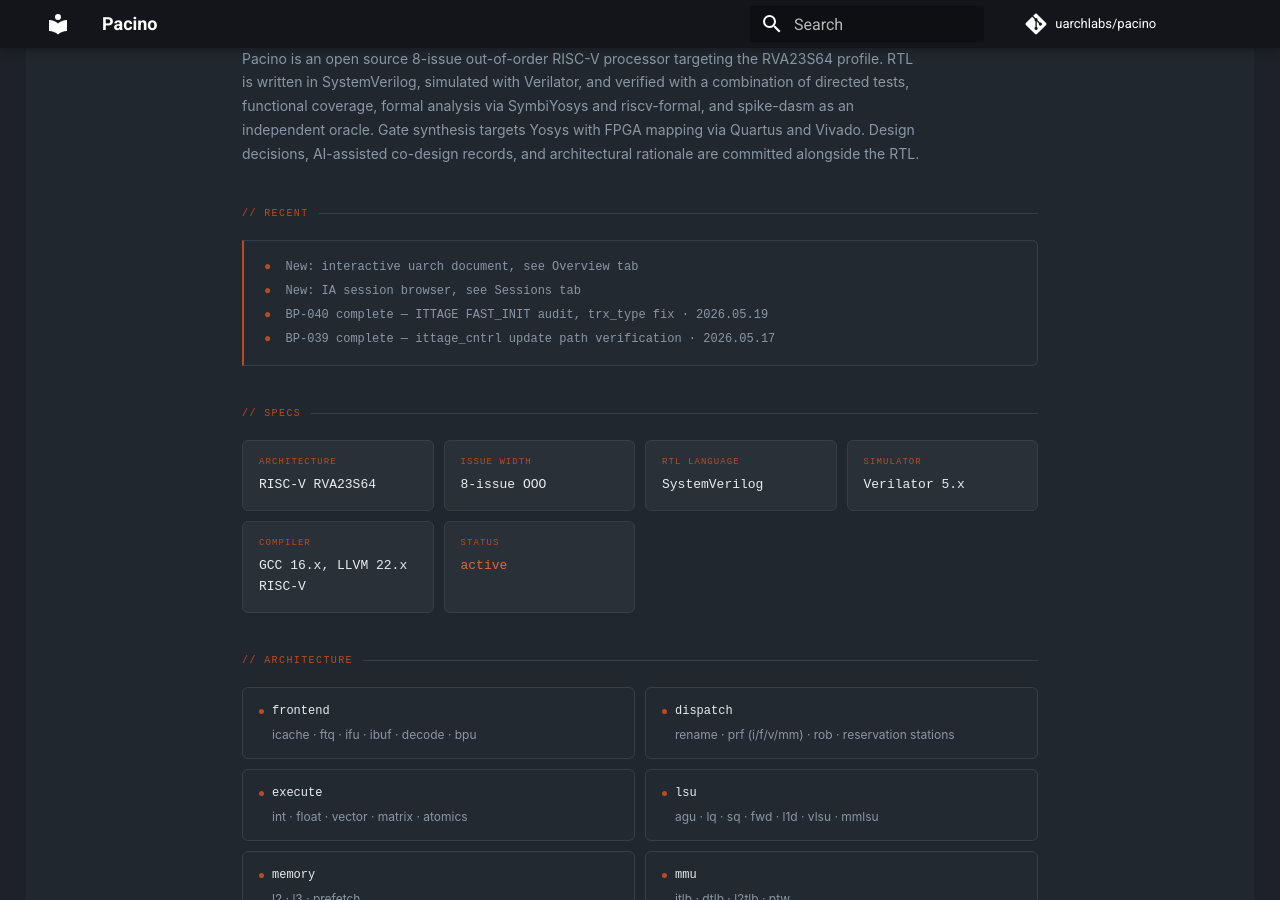
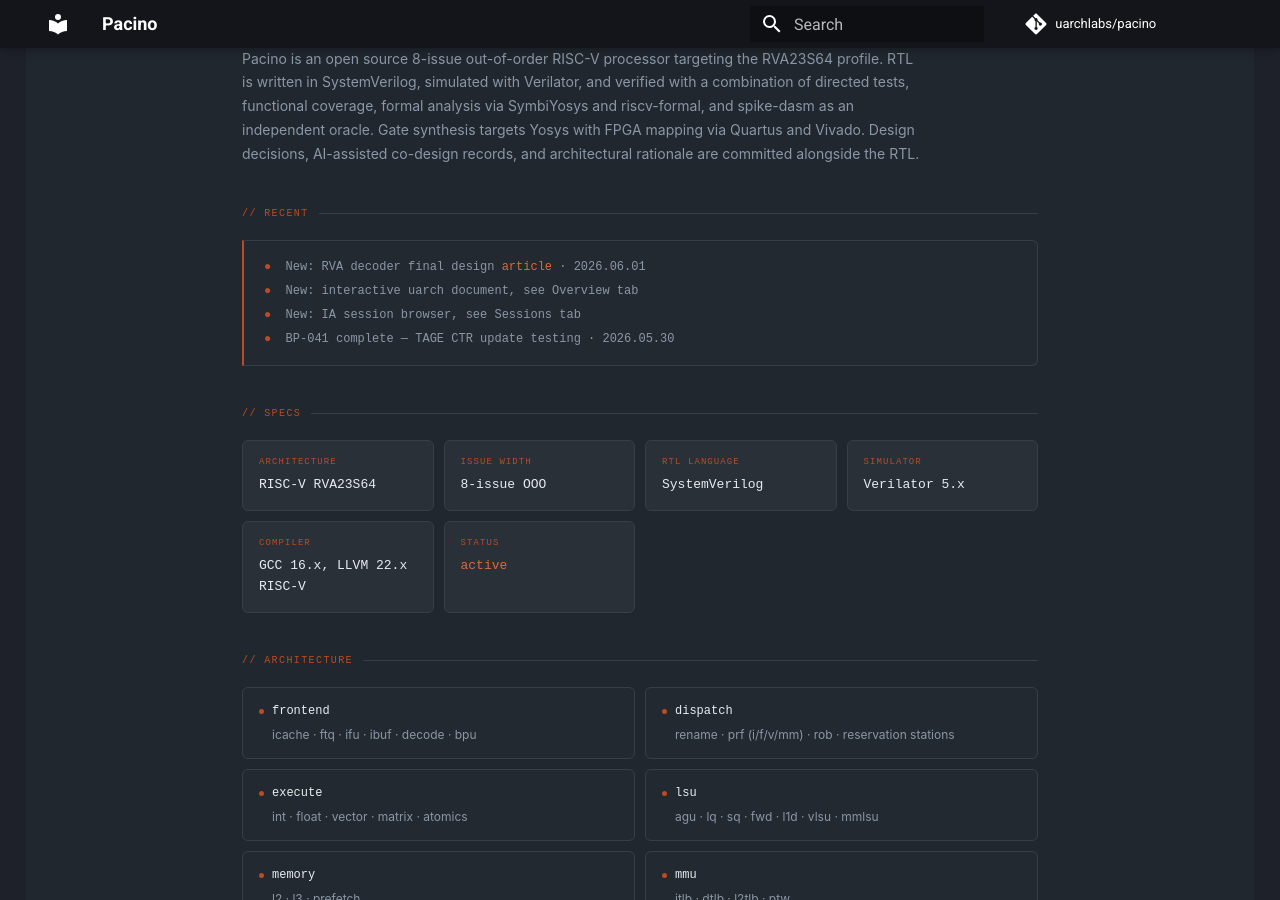
Before and after one commit to uarchlabs/pacino, an MkDocs documentation site: the page built from docs/index.md, in a window 1280 px wide and 900 px high, scrolled down 617 px. Built offline with MkDocs 1.6.1 and Material for MkDocs 9.7.7, drawn with Linux system fonts in a browser that asks for light colours; comment, search, counter and statistics services are not loaded.

Commit message:
announce new article

```diff
--- a/docs/index.md
+++ b/docs/index.md
@@ -448,12 +448,14 @@
       <div class="method-block" style="padding:14px 20px;">
         <p style="font-family:monospace;font-size:12px;line-height:2;color:var(--muted);">
 
+       <span style="color:var(--accent);">●</span>&nbsp; New: RVA decoder final design <a href="https://uarchlabs.github.io/blog/memory-disambiguation-and-pre-decode/" style="color:#d96b3f;text-decoration:none;">article</a> &middot; 2026.06.01 <br>
        <span style="color:var(--accent);">●</span>&nbsp; New: interactive uarch document, see Overview tab<br>
        <span style="color:var(--accent);">●</span>&nbsp; New: IA session browser, see  Sessions tab<br>
-       <span style="color:var(--accent);">●</span>&nbsp; BP-040 complete &mdash; ITTAGE FAST_INIT audit, trx_type fix &middot; 2026.05.19<br>
-          <span style="color:var(--accent);">●</span>&nbsp; BP-039 complete &mdash; ittage_cntrl update path verification &middot; 2026.05.17<br>
+       <span style="color:var(--accent);">●</span>&nbsp; BP-041 complete &mdash; TAGE CTR update testing &middot; 2026.05.30<br>
 
-          <!-- span style="color:var(--accent);">●</span>&nbsp; 76 tests passing across TAGE / ITTAGE cluster-->
+<!--span style="color:var(--accent);">●</span>&nbsp; BP-039 complete &mdash; ittage_cntrl update path verification &middot; 2026.05.17<br -->
+
+<!-- span style="color:var(--accent);">●</span>&nbsp; 76 tests passing across TAGE / ITTAGE cluster-->
 
         </p>
       </div>
```
Also changed, not shown: blogs/BLOG_decoder_3_memory_to_closure.md (+3 -0 lines).
